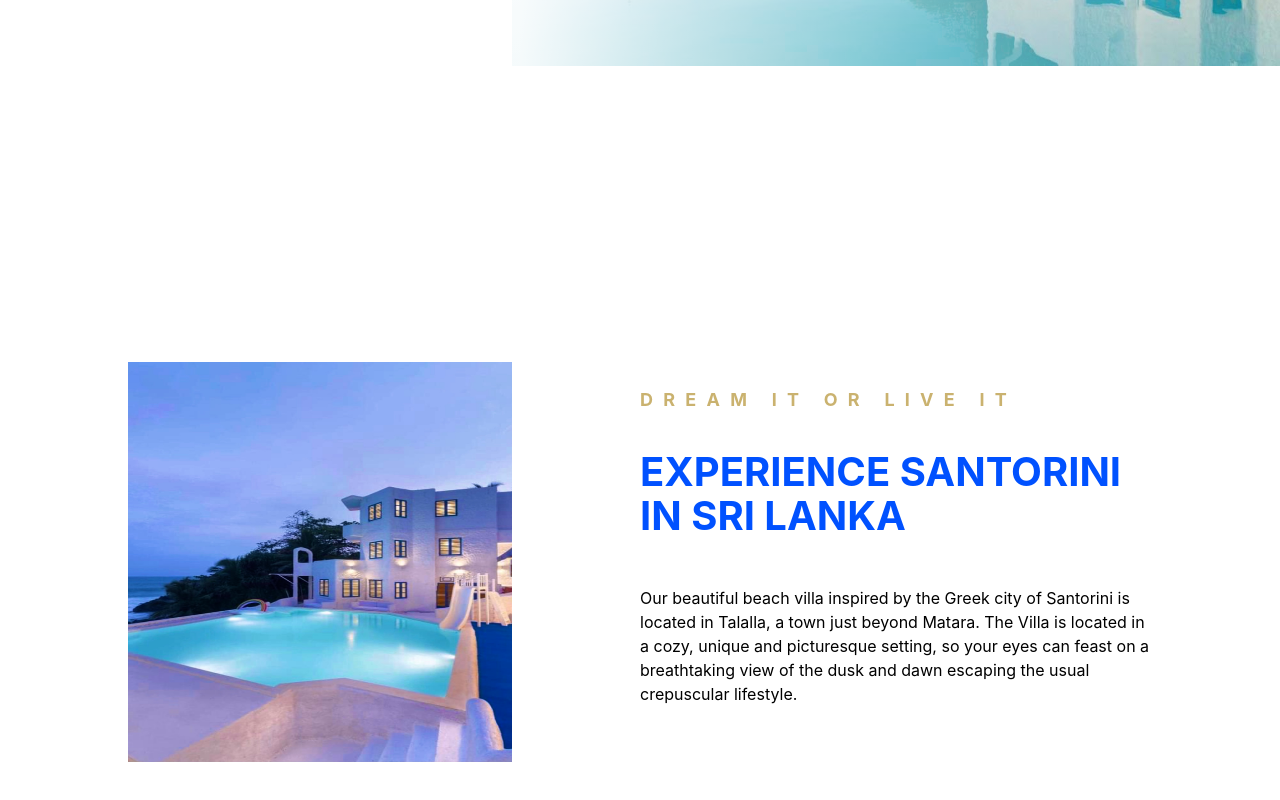
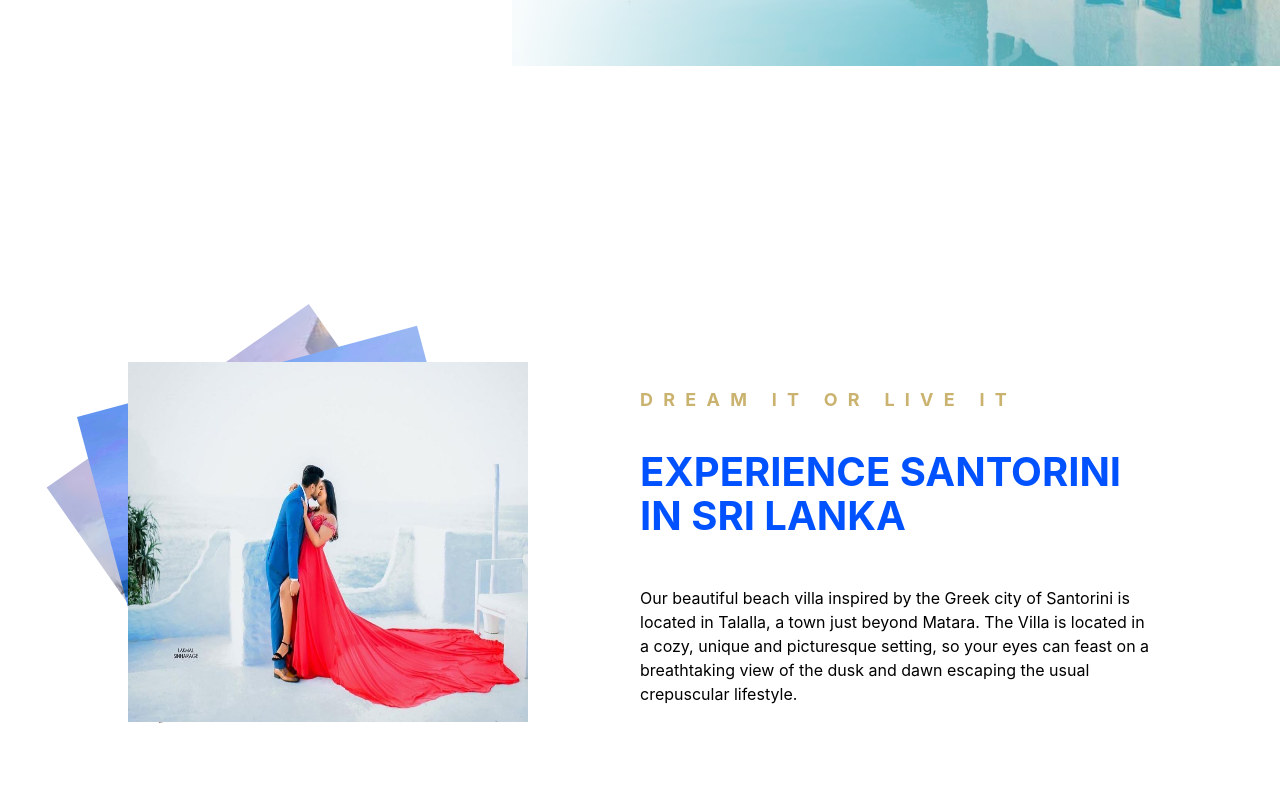
Before and after one commit to DonShanilka/Talalla-Blue-Beach-Villa, a React (Vite) app: page / in a window 1280 px wide. Shown: the part 654-1454 px from the top of the page. Built offline with nearby package versions, Linux system fonts and the light colour scheme; a web font is replaced by a local one.

Commit message:
add new image and  possition about page image

```diff
--- a/src/pages/about/About.css
+++ b/src/pages/about/About.css
@@ -40,11 +40,11 @@
 
 .about-page-second-rect {
     position: absolute;
-    width: 30%;
-    height: 50%;
+    width: 25%;
+    height: 45%;
     top: 27%;
     left: 10%;
-    background-color: blue;
+    background-color: rgb(255, 255, 255);
 }
 
 .about-page-second-rect>div>img {
@@ -53,3 +53,32 @@
     height: 100%;
     left: 0%;
 }
+
+.image-01-rect,
+.image-02-rect,
+.image-03-rect {
+    position: absolute;
+    width: 90%;
+    height: 100%;
+}
+
+.image-01-rect {
+    z-index: 5;
+    width: 125%;
+}
+
+.image-02-rect {
+    transform: rotate(-35deg);
+    width: 100%;
+    height: 70%;
+    top: 3%;
+    left: -12%;
+}
+
+.image-03-rect {
+    transform: rotate(-15deg);
+    width: 110%;
+    height: 88%;
+    top: 1%;
+    left: -5%;
+}
--- a/src/pages/about/About.jsx
+++ b/src/pages/about/About.jsx
@@ -15,7 +15,7 @@ const aboutPage = () => {
                 </p>
                 <div className='about-page-second-rect'>
                     <div className='image-01-rect'>
-                        <img src="src\assets\aboutPageImage\Villa-About-image-01.jpg" alt="" className='about-image-01' />
+                        <img src="src\assets\aboutPageImage\Villa-about-04.jpg" alt="" className='about-image-01' />
                     </div>
                     <div className='image-02-rect'>
                         <img src="src\assets\aboutPageImage\images (2).jpg" alt="" className='about-image-02' />
```
Also changed, not shown: src/assets/aboutPageImage/Villa-About-image-01.jpg (deleted), src/assets/aboutPageImage/Villa-about-04.jpg (added).
